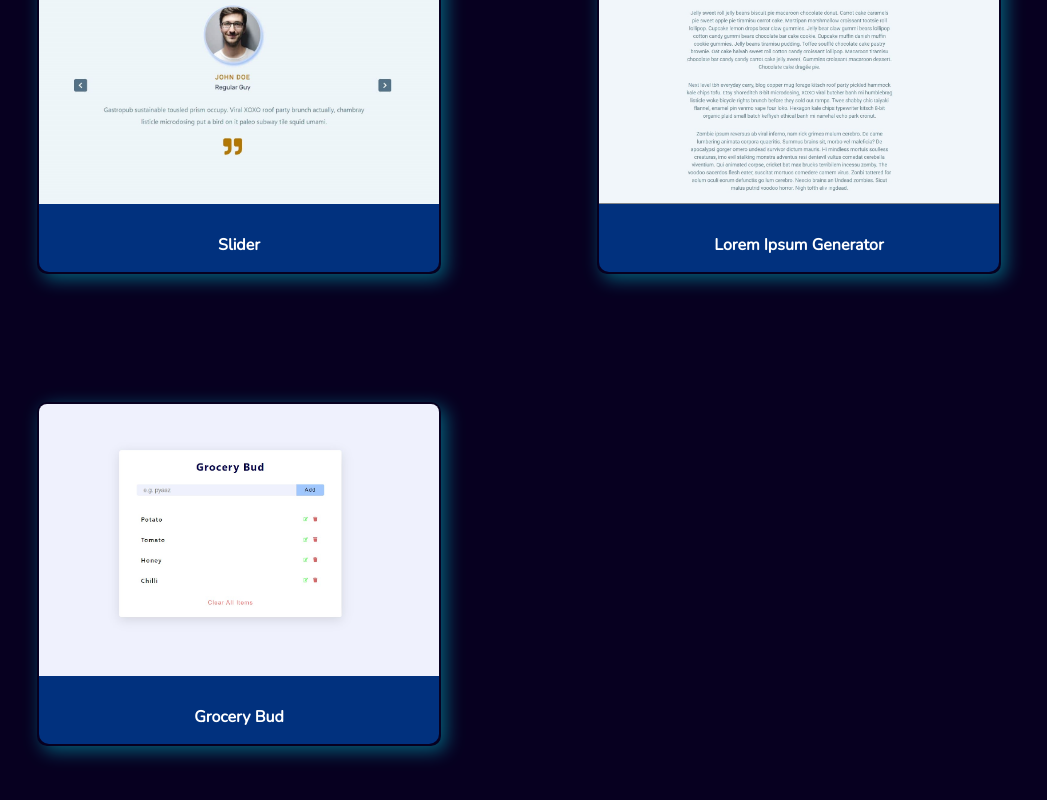
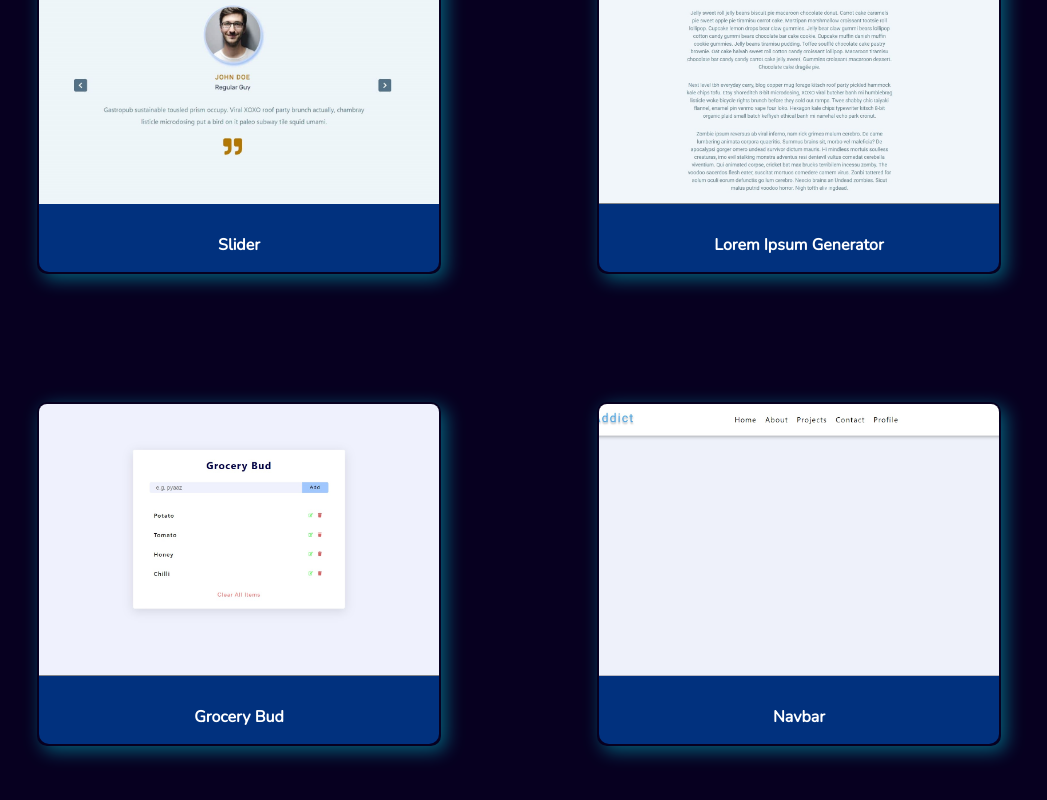
Before and after one commit to AryamanMishra/Basic-React-Projects, a React (Create React App) app: page / in a window 1280 px wide. Shown: the part 1708-2508 px from the top of the page, without its empty margins (119-1166 px from the left). Built offline with nearby package versions, Linux system fonts and the light colour scheme.

Commit message:
updated home page

```diff
--- a/src/data.js
+++ b/src/data.js
@@ -7,6 +7,7 @@ import item6 from './images/item6.jpg'
 import item7 from './images/item7.jpg'
 import item8 from './images/item8.jpg'
 import item9 from './images/item9.jpg'
+import item10 from './images/item10.jpg'
 
 const data = [
     {
@@ -69,6 +70,12 @@ const data = [
         img:item9,
         title:'Grocery Bud',
         link:'https://grocery-bud99.netlify.app/'
+    },
+    {
+        id:10,
+        img:item10,
+        title:'Navbar',
+        link:'https://navbar-09.netlify.app/'
     }
 ]
 
```
Also changed, not shown: src/images/item10.jpg (added), src/images/item9.jpg.
